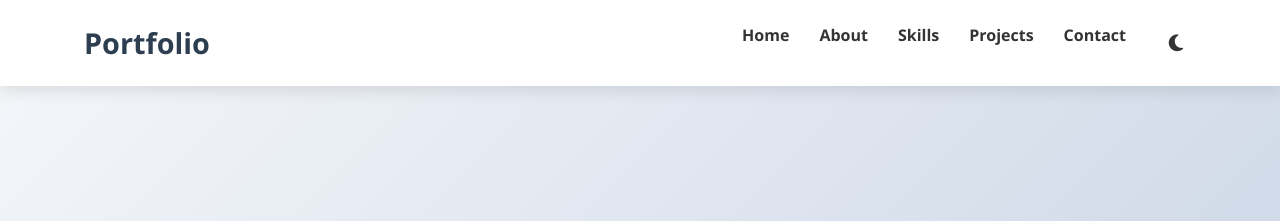
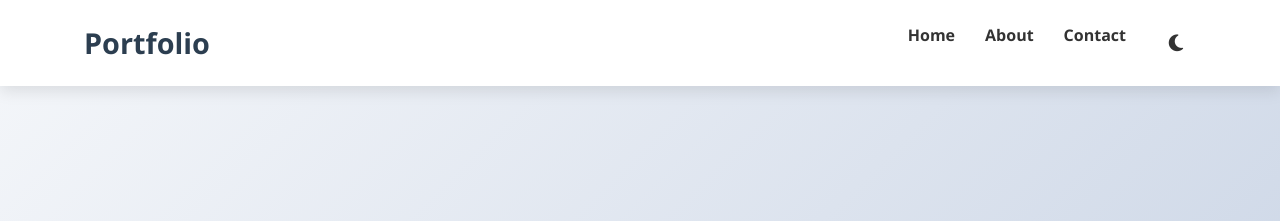
Before and after one commit to Akhil054/Porfolio_pro, a plain HTML site: page index.html in a window 1280 px wide. Shown: the top 221 px of the page. Drawn offline with Linux system fonts and the light colour scheme.

Commit message:
Update index.html
updated & remove skills from nav bar

```diff
--- a/index.html
+++ b/index.html
@@ -16,8 +16,8 @@
                 <ul class="nav-links">
                     <li><a href="#home">Home</a></li>
                     <li><a href="#about">About</a></li>
-                    <li><a href="#skills">Skills</a></li>
-                    <li><a href="#projects">Projects</a></li>
+<!--                     <li><a href="#skills">Skills</a></li>
+                    <li><a href="#projects">Projects</a></li> -->
                     <li><a href="#contact">Contact</a></li>
                     <li><button class="theme-toggle" aria-label="Toggle dark mode">
                         <i class="fas fa-moon"></i>
@@ -34,8 +34,8 @@
         <ul>
             <li><a href="#home">Home</a></li>
             <li><a href="#about">About</a></li>
-            <li><a href="#skills">Skills</a></li>
-            <li><a href="#projects">Projects</a></li>
+<!--             <li><a href="#skills">Skills</a></li>
+            <li><a href="#projects">Projects</a></li> -->
             <li><a href="#contact">Contact</a></li>
             <li><button class="theme-toggle mobile-theme-toggle" aria-label="Toggle dark mode">
                 <i class="fas fa-moon"></i>
```
